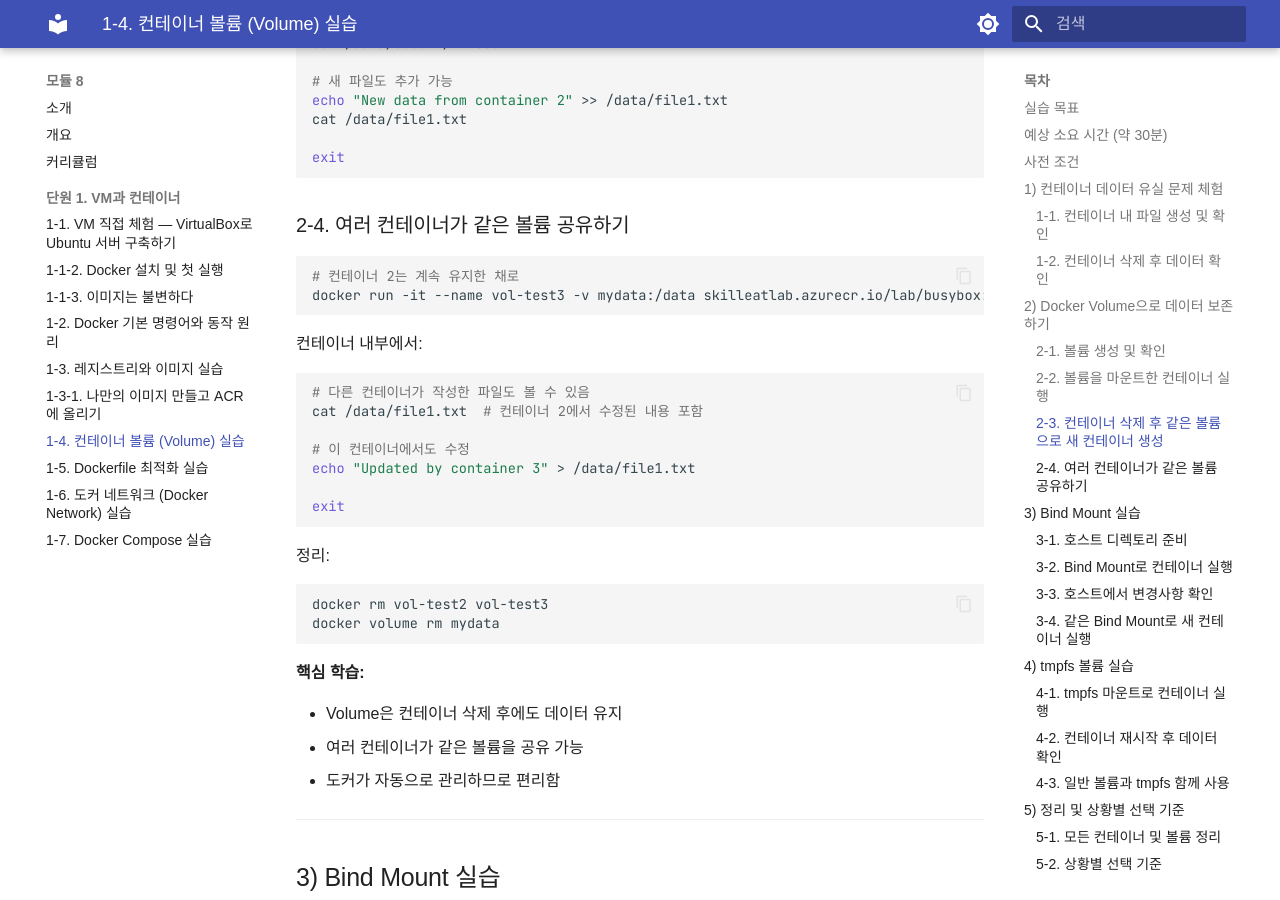
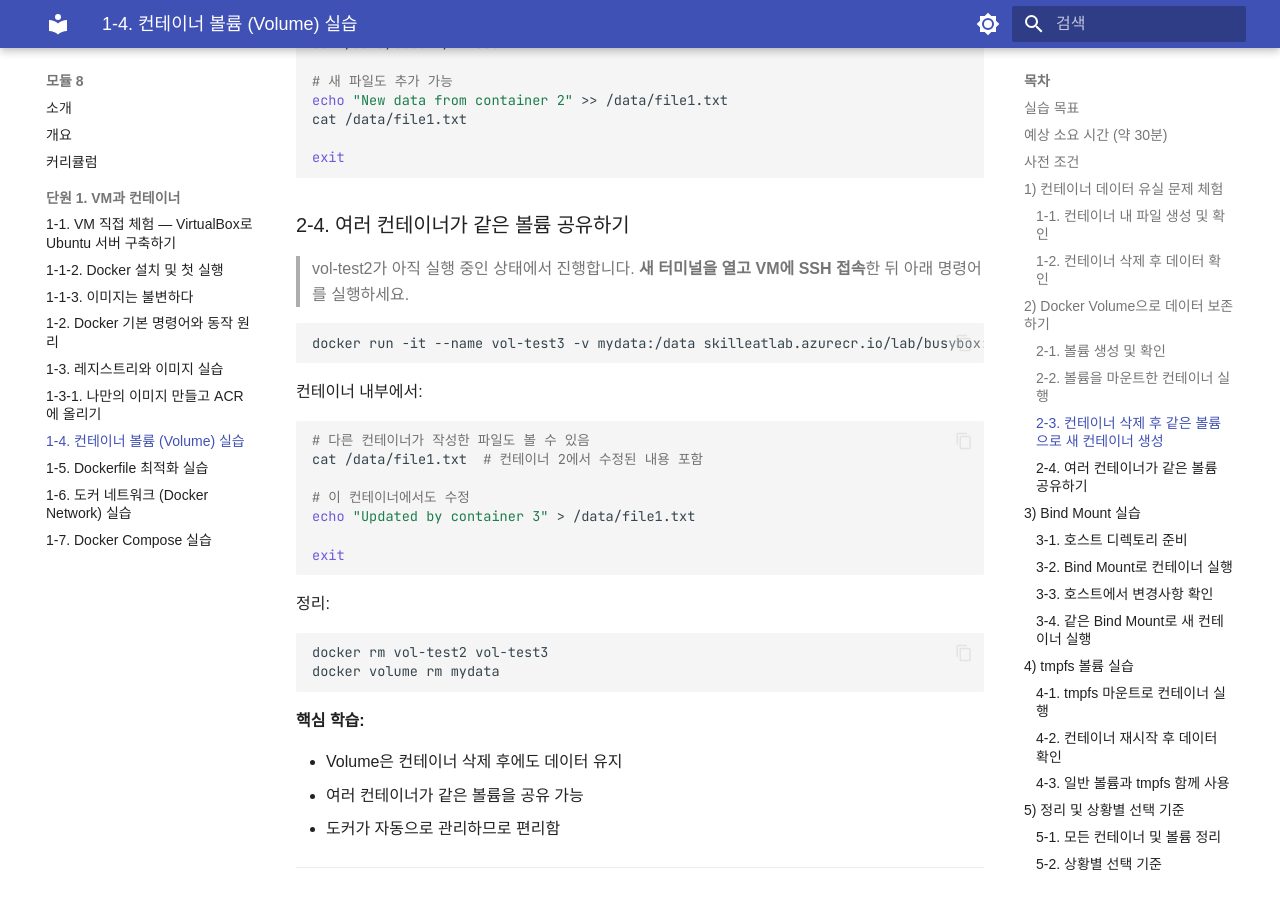
Before and after one commit to skilleat-labs/docker-k8s-labs, an MkDocs documentation site: the page built from docs/modules/module8/1-4.md, in a window 1280 px wide and 900 px high, scrolled down 3103 px. Built offline with MkDocs 1.6.1 and Material for MkDocs 9.7.7, drawn with Linux system fonts in a browser that asks for light colours; some web fonts are replaced.

Commit message:
docs: 1-4 2-4 새 터미널 SSH 접속 안내 추가
Co-Authored-By: Claude Sonnet 4.6 <noreply@anthropic.com>

````diff
--- a/docs/modules/module8/1-4.md
+++ b/docs/modules/module8/1-4.md
@@ -154,8 +154,10 @@ exit
 
 ### 2-4. 여러 컨테이너가 같은 볼륨 공유하기
 
+> vol-test2가 아직 실행 중인 상태에서 진행합니다.
+> **새 터미널을 열고 VM에 SSH 접속**한 뒤 아래 명령어를 실행하세요.
+
 ```bash
-# 컨테이너 2는 계속 유지한 채로
 docker run -it --name vol-test3 -v mydata:/data skilleatlab.azurecr.io/lab/busybox:latest
 ```
 
````
